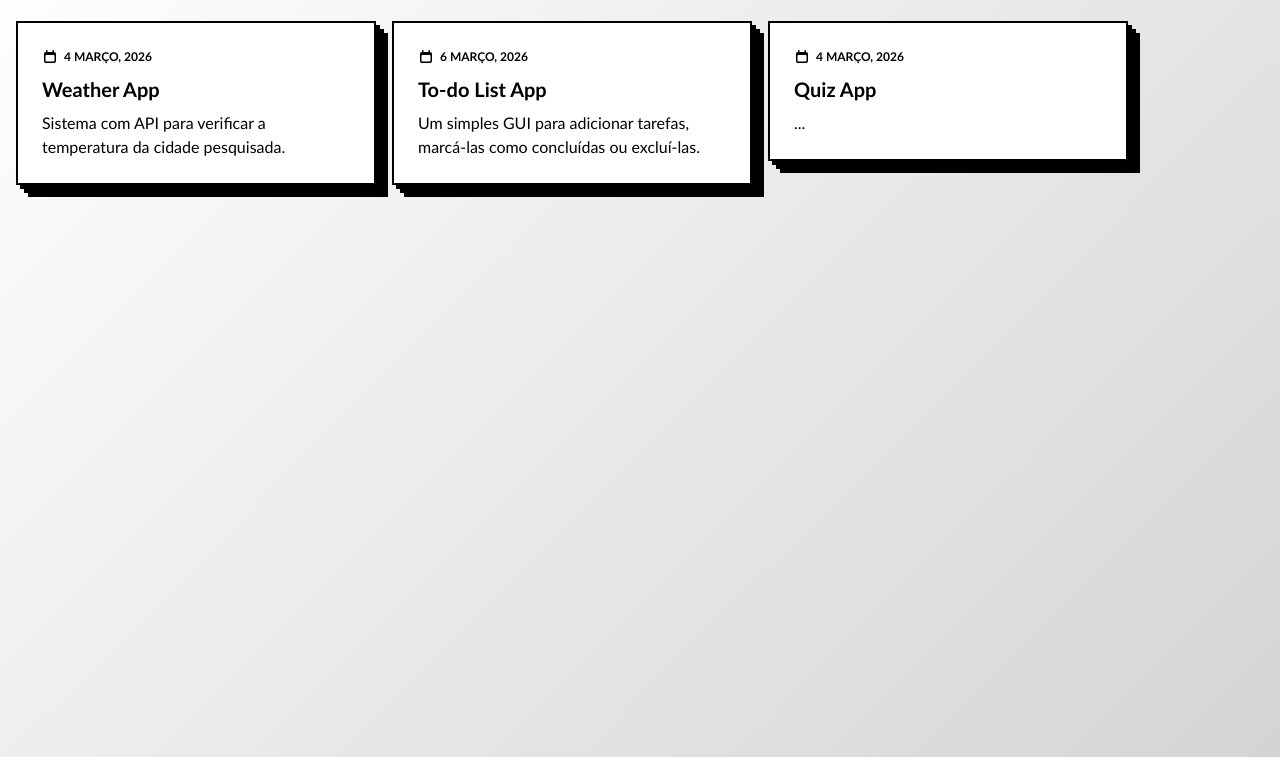
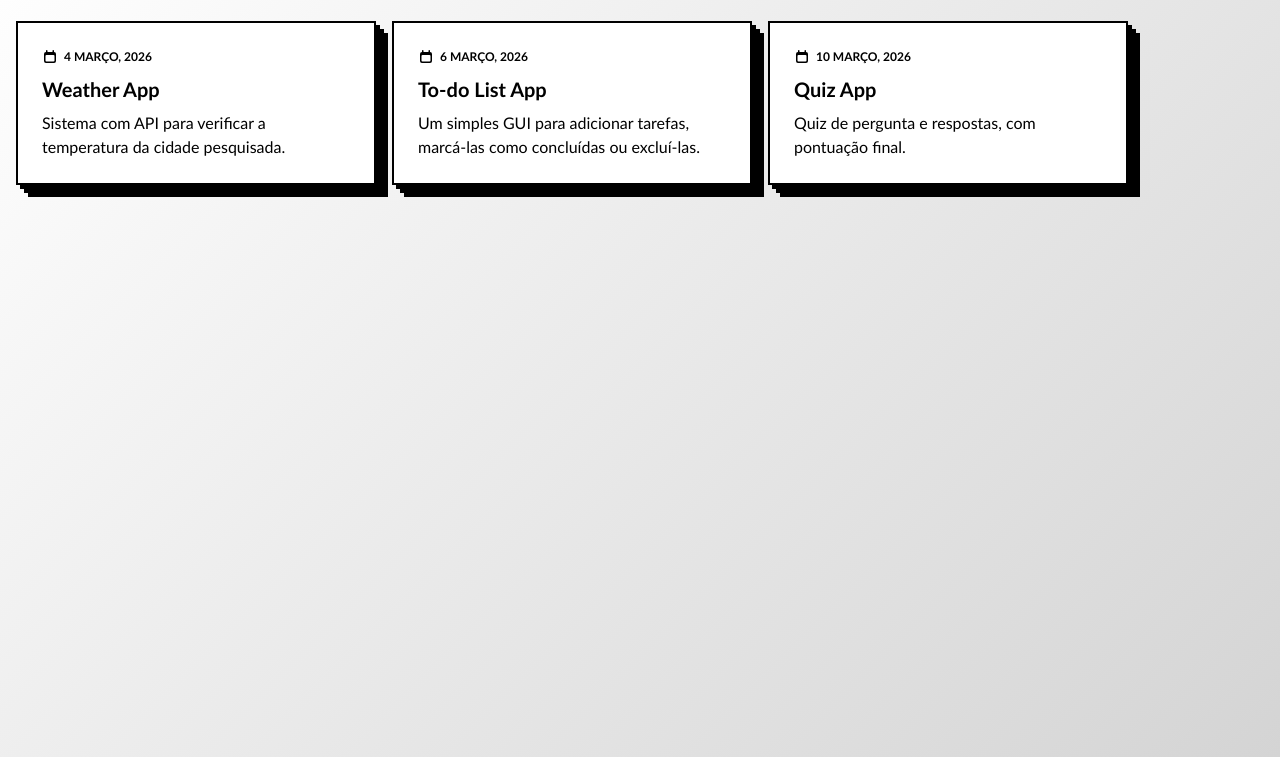
Before and after one commit to GuiMorus/Projects-Javascript, a website built with Vite: page index.html in a window 1280 px wide. Shown: the part 51-808 px from the top of the page. Built offline with nearby package versions, Linux system fonts and the light colour scheme.

Commit message:
Projeto Add - Quiz App
Adicionando +1 projeto de javascript no repositório e atualizando o README

```diff
--- a/index.html
+++ b/index.html
@@ -62,15 +62,15 @@
             <path fill-rule="evenodd" d="M4 1.75a.75.75 0 0 1 1.5 0V3h5V1.75a.75.75 0 0 1 1.5 0V3a2 2 0 0 1 2 2v7a2 2 0 0 1-2 2H4a2 2 0 0 1-2-2V5a2 2 0 0 1 2-2V1.75ZM4.5 6a1 1 0 0 0-1 1v4.5a1 1 0 0 0 1 1h7a1 1 0 0 0 1-1V7a1 1 0 0 0-1-1h-7Z" clip-rule="evenodd"></path>
           </svg>
 
-          <time datetime="2026-03-04" class="text-xs/none font-semibold uppercase">
-            4 Março, 2026
+          <time datetime="2026-03-10" class="text-xs/none font-semibold uppercase">
+            10 Março, 2026
           </time>
         </span>
 
         <h3 class="mt-1 text-xl font-semibold">Quiz App</h3>
 
         <p class="mt-2 line-clamp-2 text-pretty">
-          ...
+          Quiz de pergunta e respostas, com pontuação final.
         </p>
       </a>
     </div>
--- a/projects/quiz-app/script.js
+++ b/projects/quiz-app/script.js
@@ -76,6 +76,7 @@ function showQuestion(){
 
     respostasBtn.appendChild(button)
 
+    // Colocando data-correct dentro do botão
     if(answer.correct){
         button.dataset.correct = answer.correct
     }
```
Also changed, not shown: README.md, 1 other file.
